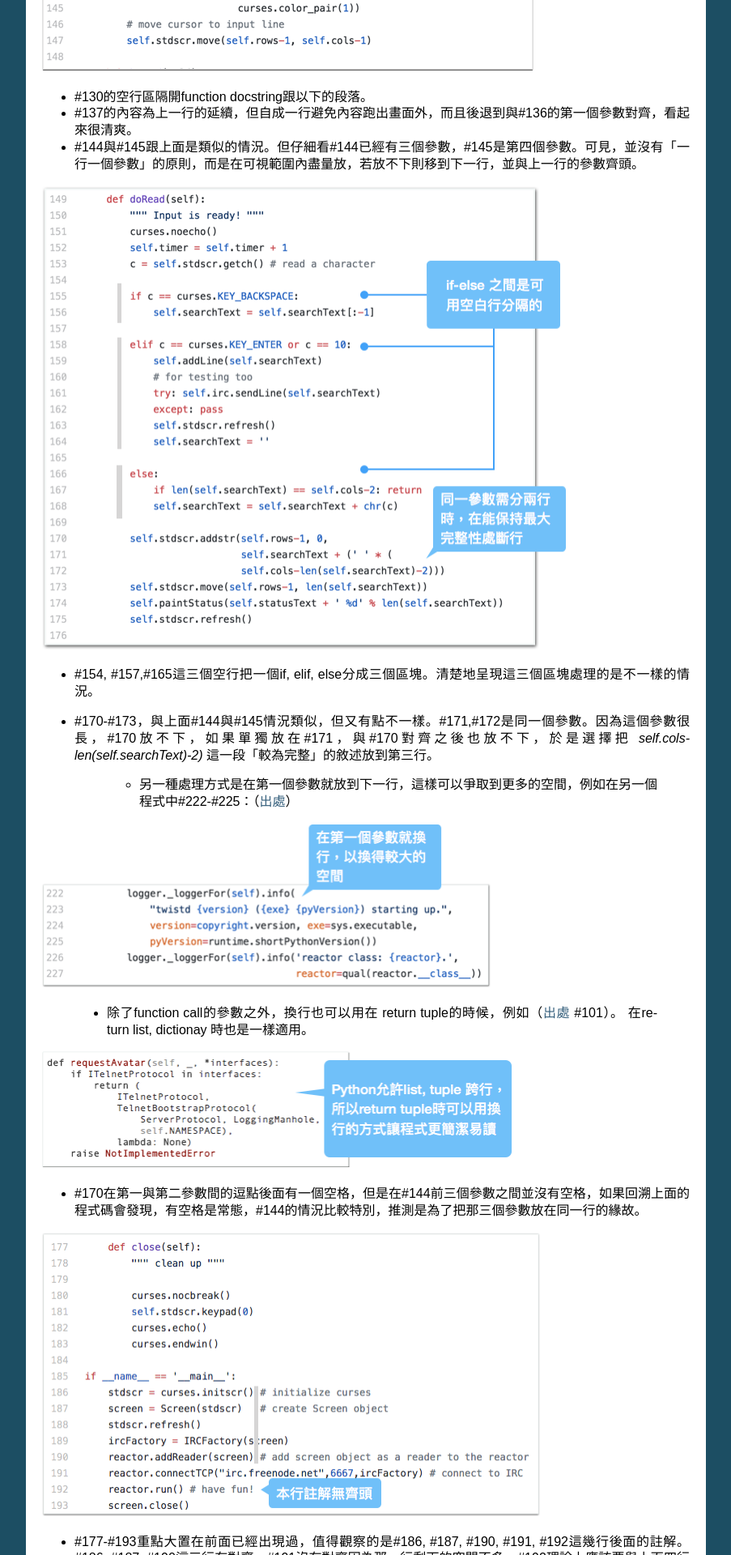
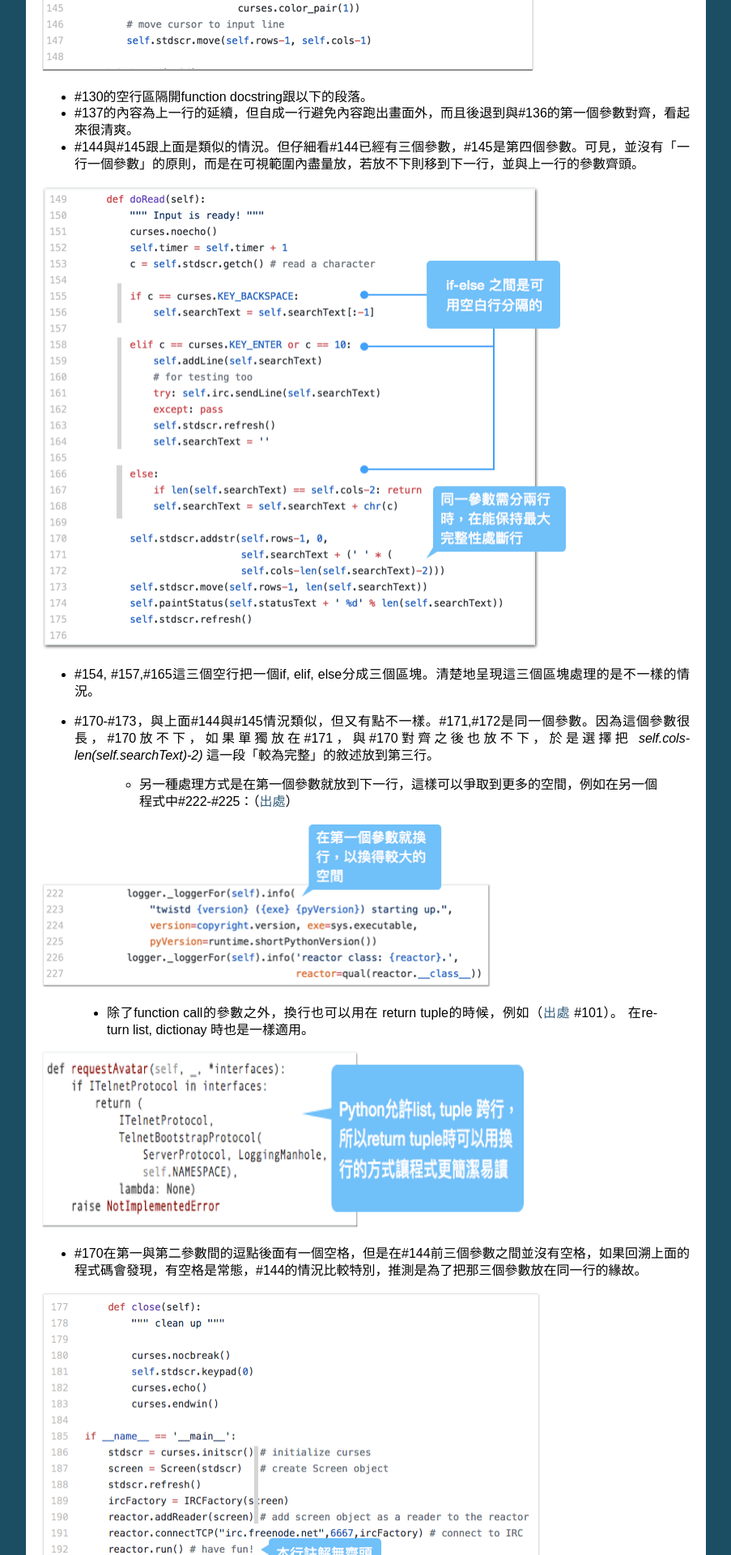
Before and after one commit to iapyeh/iapyeh, a Sphinx documentation site: the page built from docs/blogs/technical/docs_style_review_twisted.rst, in a window 1280 px wide. Shown: the part 4480-6400 px from the top of the page at 81% size, without its empty margins (198-1101 px from the left). Built offline with Sphinx 7.4.7, drawn with Linux system fonts in a browser that asks for light colours.

Commit message:
Google Docs reST Editor@2018-2-3 20:59:14

```diff
--- a/docs/blogs/technical/docs_style_review_twisted.rst
+++ b/docs/blogs/technical/docs_style_review_twisted.rst
@@ -288,8 +288,8 @@ Twisted使用\ |LINK6|\ 為文件的markup語法 \ |LINK7|\ 。Epytext是早期
    :width: 554 px
 
 .. |IMG9| image:: static/空行讓Python更簡潔_9.png
-   :height: 144 px
-   :width: 581 px
+   :height: 218 px
+   :width: 596 px
 
 .. |IMG10| image:: static/空行讓Python更簡潔_10.png
    :height: 350 px
```
